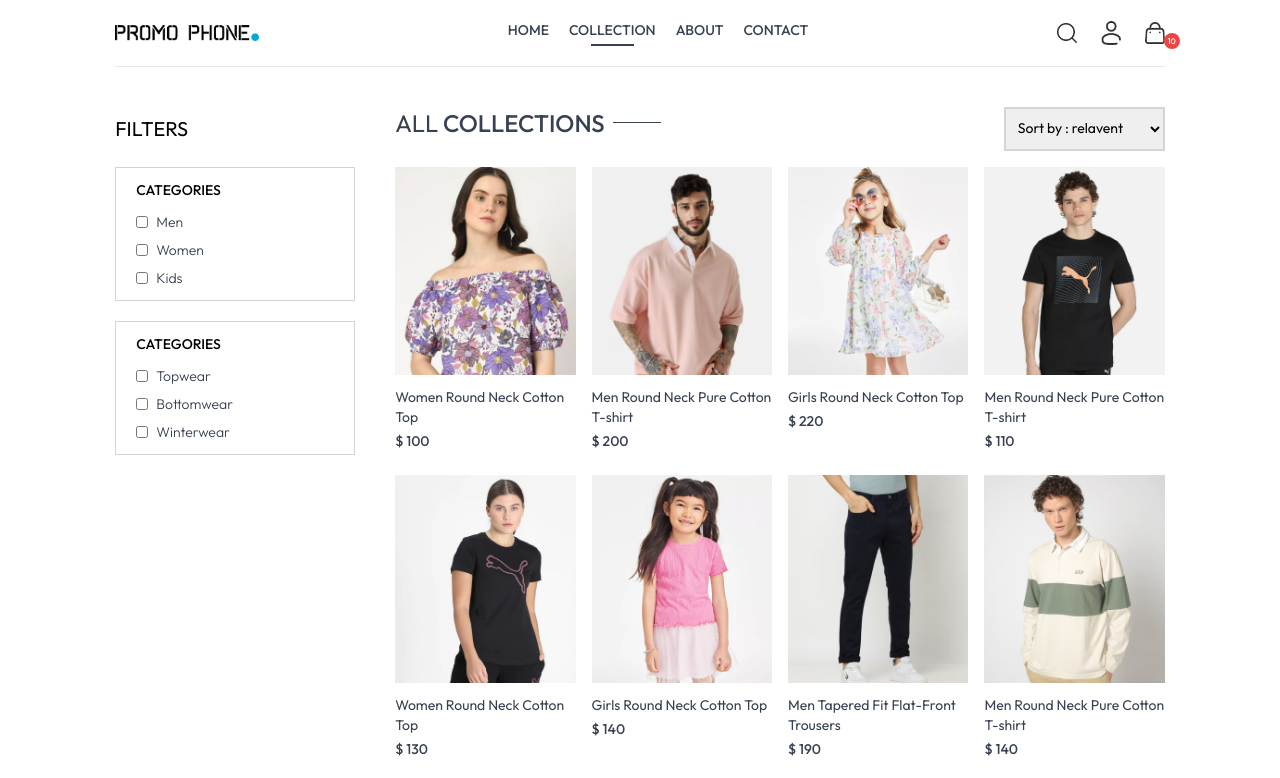
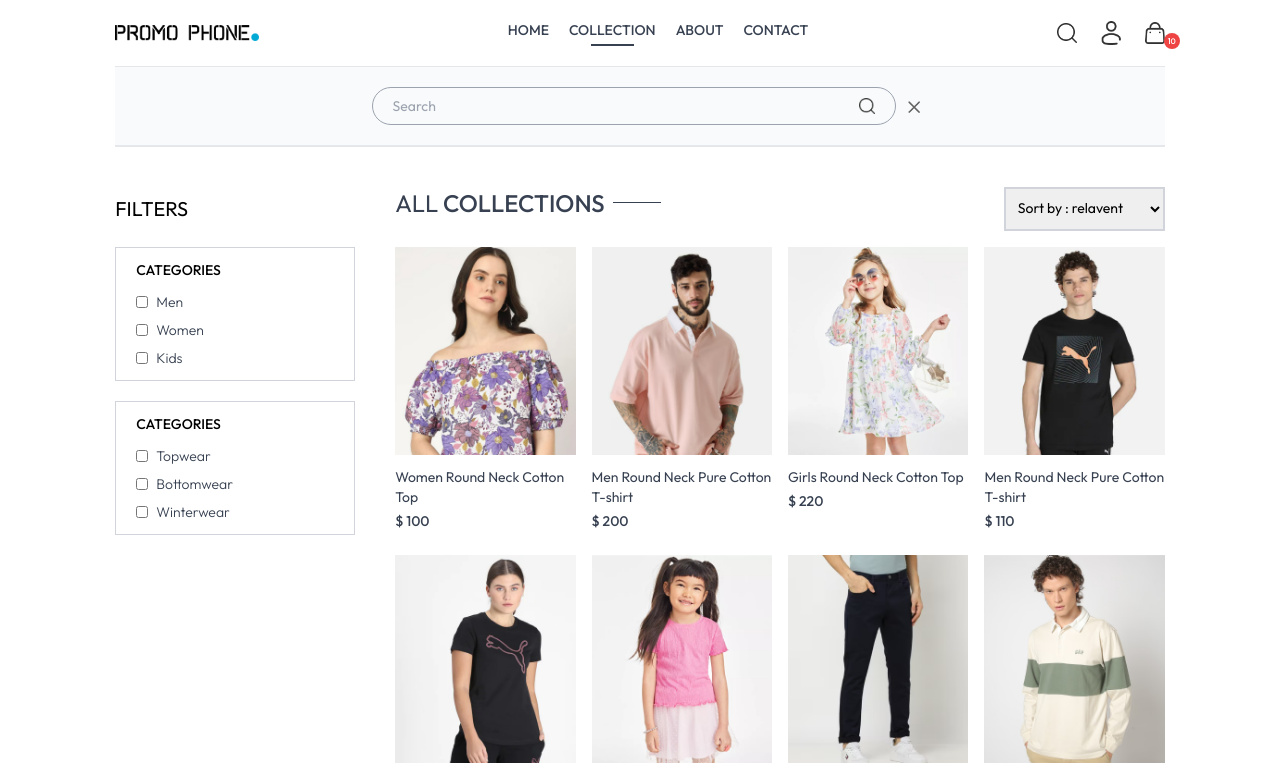
Before and after one commit to yayano/promo-commerce, a React (Vite) app in the folder frontEnd/: page /collection in a window 1280 px wide. Shown: the top 778 px of the page. Built offline with nearby package versions, Linux system fonts and the light colour scheme.

Commit message:
search feature

```diff
--- a/frontEnd/src/App.jsx
+++ b/frontEnd/src/App.jsx
@@ -11,10 +11,12 @@
 import Navbar from "./components/Navbar";
 import Contact from "./pages/Contact";
 import Footer from "./components/Footer";
+import Searchbar from "./components/Searchbar";
 const App = () => {
   return (
     <div className="px-4 sm:px-[5vw] md:px-[7vw] lg:px-[9vw]">
       <Navbar />
+      <Searchbar />
       <Routes>
         <Route path="/" element={<Home />} />
         <Route path="/collection" element={<Collection />} />
--- a/frontEnd/src/components/Navbar.jsx
+++ b/frontEnd/src/components/Navbar.jsx
@@ -1,9 +1,11 @@
-import { useState } from "react";
+import { useContext, useState } from "react";
 import { Link, NavLink } from "react-router-dom";
 import { assets } from "../assets/assets";
+import { ShopContext } from "../context/ShopContext";
 
 const Navbar = () => {
   const [visible, setVisible] = useState(false);
+  const { setShowSearch, showSearch } = useContext(ShopContext);
   return (
     <div className="flex items-center justify-between py-5 font-medium">
       <Link to="/">
@@ -28,7 +30,12 @@
         </NavLink>
       </ul>
       <div className="flex items-center gap-6">
-        <img src={assets.search_icon} className="w-5 cursor-pointer" alt="" />
+        <img
+          src={assets.search_icon}
+          onClick={() => setShowSearch(!showSearch)}
+          className="w-5 cursor-pointer"
+          alt=""
+        />
         <div className="group relative">
           <img
             className="w-5 cursor-pointer "
--- /dev/null
+++ b/frontEnd/src/components/Searchbar.jsx
@@ -0,0 +1,39 @@
+import React, { useContext, useEffect } from "react";
+import { ShopContext } from "../context/ShopContext";
+import { assets } from "../assets/assets";
+import { useLocation } from "react-router-dom";
+
+const Searchbar = () => {
+  const { search, setSearch, showSearch, setShowSearch } =
+    useContext(ShopContext);
+  const location = useLocation();
+  useEffect(() => {
+    if (location.pathname.includes("collection")) {
+      setShowSearch(true);
+    } else {
+      setShowSearch(false);
+    }
+  }, [location]);
+  return showSearch ? (
+    <div className="border-t border-b bg-gray-50 text-center">
+      <div className="inline-flex items-center justify-center border border-gray-400 px-5 py-2 my-5 mx-3 rounded-full w-3/4 sm:w-1/2  ">
+        <input
+          value={search}
+          onChange={(e) => setSearch(e.target.value)}
+          className="flex-1 outline-none bg-inherit text-sm"
+          type="text"
+          placeholder="Search"
+        />
+        <img src={assets.search_icon} className="w-4" alt="" />
+      </div>
+      <img
+        onClick={() => setShowSearch(false)}
+        src={assets.cross_icon}
+        className="inline w-3 cursor-pointer"
+        alt=""
+      />
+    </div>
+  ) : null;
+};
+
+export default Searchbar;
--- a/frontEnd/src/context/ShopContext.jsx
+++ b/frontEnd/src/context/ShopContext.jsx
@@ -1,13 +1,19 @@
-import { createContext, useContext } from "react";
+import { createContext, useState } from "react";
 import { products } from "../assets/assets";
 export const ShopContext = createContext();
 const ShopContextProvider = (props) => {
   const currency = "$";
   const delivery_fee = 10;
+  const [search, setSearch] = useState("");
+  const [showSearch, setShowSearch] = useState(false);
   const value = {
     products,
     currency,
     delivery_fee,
+    search,
+    setSearch,
+    showSearch,
+    setShowSearch,
   };
   return (
     <ShopContext.Provider value={value}>{props.children}</ShopContext.Provider>
--- a/frontEnd/src/pages/Collection.jsx
+++ b/frontEnd/src/pages/Collection.jsx
@@ -5,7 +5,7 @@
 import ProductItem from "../components/ProductItem";
 
 const Collection = () => {
-  const { products } = useContext(ShopContext);
+  const { products, search, showSearch } = useContext(ShopContext);
   const [showFilter, setShowFilter] = useState(false);
   const [filterProducts, setFilterProducts] = useState([]);
   const [category, setCategory] = useState([]);
@@ -27,6 +27,11 @@
   };
   const applyFilter = () => {
     let productsCopy = products.slice();
+    if (showSearch && search) {
+      productsCopy = productsCopy.filter((item) =>
+        item.name.toLowerCase().includes(search.toLowerCase())
+      );
+    }
     if (category.length > 0) {
       productsCopy = productsCopy.filter((item) =>
         category.includes(item.category)
@@ -55,7 +60,7 @@
   };
   useEffect(() => {
     applyFilter();
-  }, [category, subCategory]);
+  }, [category, subCategory, search, showSearch]);
   useEffect(() => {
     sortProducts();
   }, [sortType]);
```
